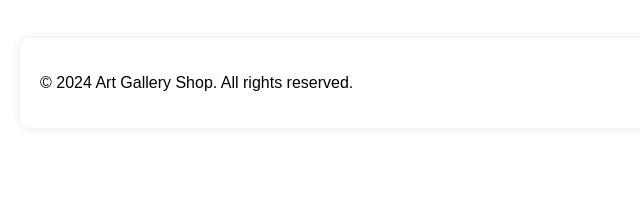
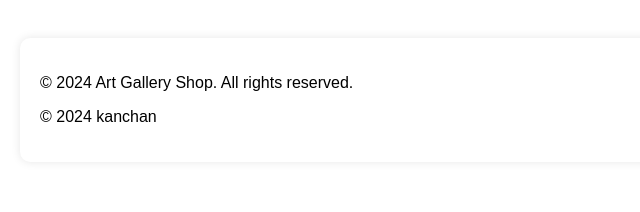
Before and after one commit to ashutosh989052/art_gallery_shop, a PHP site: page /bill.php in a window 1280 px wide. Shown: the part 1282-1494 px from the top of the page, without its empty margins (0-640 px from the left). Before the commit the page ends 1373 px from the top, so only its background shows below. Run offline with PHP 8.4, Linux system fonts and the light colour scheme; some libraries are stand-ins or nearby versions.

Commit message:
added kanchan

```diff
--- a/bill.php
+++ b/bill.php
@@ -337,6 +337,7 @@ if ($_SERVER["REQUEST_METHOD"] == "POST") {
     <footer class="footer">
         <div class="container">
             <p>&copy; <?php echo date('Y'); ?> Art Gallery Shop. All rights reserved.</p>
+            <p>&copy; <?php echo date('Y'); ?> kanchan</p>
         </div>
     </footer>
 </body>
```
